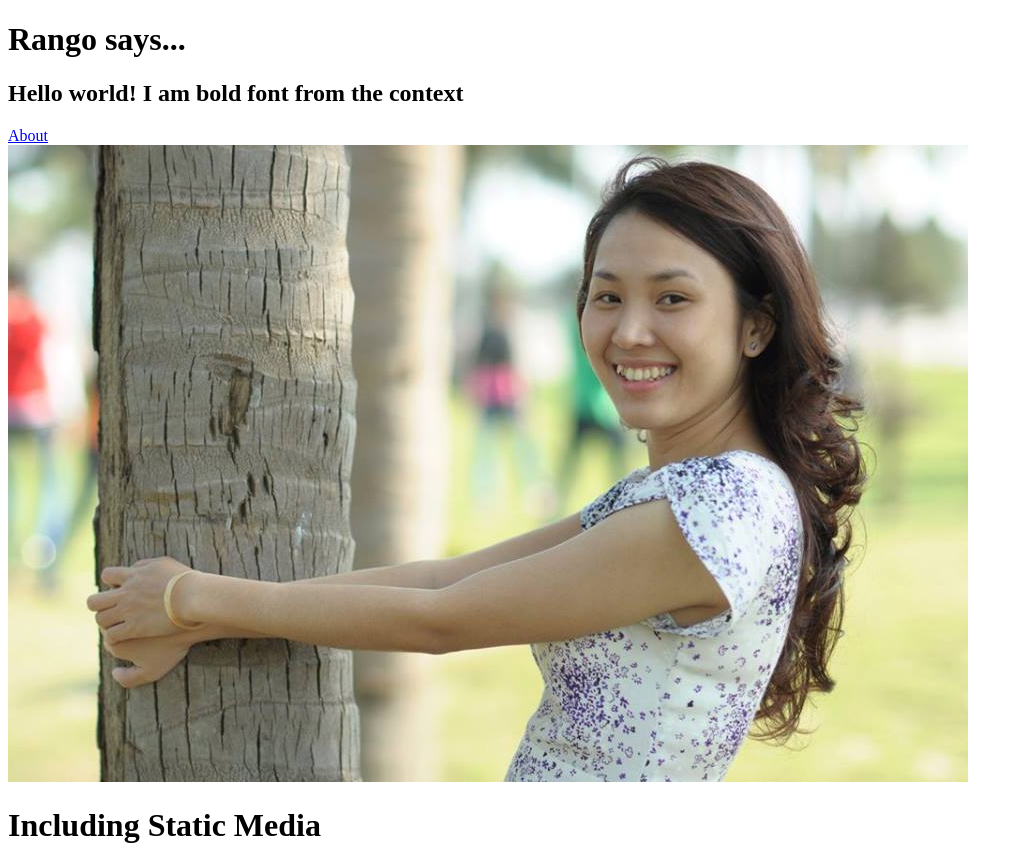
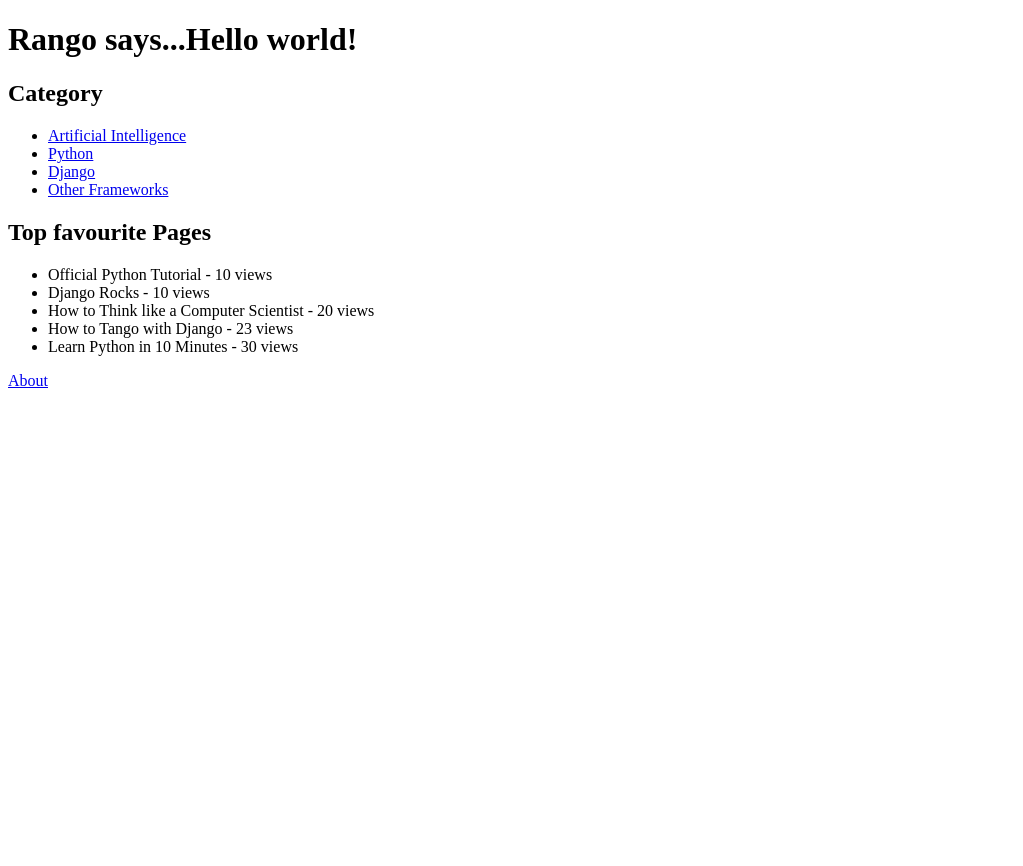
Before and after one commit to quyle13/djangoproject, a Django app: page /rango/ in a window 1280 px wide. Shown: the whole page, without its empty margins (0-1023 px from the left). After the commit the page ends 388 px from the top, so only its background shows below. Run offline with Django 3.2, Linux system fonts and the light colour scheme; data comes from the database, SQL or seed files in the repository; both versions use the stored data as it was after the commit.

Commit message:
Chapter 7 - slug field, pass parameter

```diff
--- a/tango_with_django_projects/rango/admin.py
+++ b/tango_with_django_projects/rango/admin.py
@@ -1,9 +1,12 @@
 from django.contrib import admin
 from rango.models import Category,Page
 # Register your models here.
-admin.site.register(Category)
+
 
 
 class PageAdmin(admin.ModelAdmin):
 	list_display = ('title', 'category', 'url')
+class CategoryAdmin(admin.ModelAdmin):
+	prepopulated_fields = {'slug':('name',)}
 admin.site.register(Page,PageAdmin)
+admin.site.register(Category,CategoryAdmin)
--- a/tango_with_django_projects/rango/models.py
+++ b/tango_with_django_projects/rango/models.py
@@ -1,12 +1,18 @@
 from django.db import models
+from django.template.defaultfilters import slugify
+
 
 class Category(models.Model):
 	name = models.CharField(max_length=128,unique=True)
 	views = models.IntegerField(default=0)
 	likes = models.IntegerField(default=0)
-
+	slug = models.SlugField()
 	def __unicode__(self):
 		return self.name
+	def save(self,*args, **kwargs):
+		self.slug = slugify(self.name)
+		super(Category,self).save(*args,**kwargs)
+
 class Page(models.Model):
 	category = models.ForeignKey(Category)
 	title = models.CharField(max_length=128)
--- a/tango_with_django_projects/rango/urls.py
+++ b/tango_with_django_projects/rango/urls.py
@@ -3,7 +3,9 @@ from rango import views
 from django.conf import settings
 
 urlpatterns = patterns('',
-        url(r'^$', views.index, name='index'),url(r'^about',views.about))
+        url(r'^$', views.index, name='index'),url(r'^about/$',views.about,name="About"),
+        url(r'^category/(?P<category_name_slug>[\w\-]+)/$',views.category,name="Category",)
+        )
 
 if settings.DEBUG:
 	urlpatterns += patterns('django.views.static',(r'^media/(?P<path>.*)',
--- a/tango_with_django_projects/rango/views.py
+++ b/tango_with_django_projects/rango/views.py
@@ -1,9 +1,18 @@
 from django.shortcuts import render
 
 from django.http import HttpResponse
+from rango.models import Category
+from rango.models import Page
 
 def index(request):
-	context_dict = {'boldmessage':'I am bold font from the context'}
+	#-likes: sort by descending order
+	#:5 slice and dice array
+	context_dict = {}
+	category_list = Category.objects.order_by("-likes")[:5]
+	context_dict ['categories'] = category_list
+
+	top_viewed_page = Page.objects.order_by("views")[:5]
+	context_dict ['pages'] = top_viewed_page
 	#render function: take user input request
 	#template of file name
 
@@ -11,3 +20,18 @@ def index(request):
 
 def about(request):
 	return render(request,'rango/about.html')
+
+def category(request,category_name_slug):
+	returned_value = {}
+
+	try:
+          	category = Category.objects.get(slug=category_name_slug)
+          	returned_value["category_name"] = category.name
+
+          	pages = Page.objects.filter(category=category)
+          	returned_value["pages"] = pages
+          	returned_value["category"] = category
+	except Category.DoesNotExist:
+		pass
+
+	return render(request,"rango/category.html",returned_value)
--- a/tango_with_django_projects/templates/rango/index.html
+++ b/tango_with_django_projects/templates/rango/index.html
@@ -1,22 +1,40 @@
 <!DOCTYPE html>
 <html>
-   {% load static %}
+
     <head>
         <title>Rango</title>
-        <link rel="stylesheet" href="{% static "css/base.css" %}" /> <!-- CSS -->
-        <script src="{% static "js/jquery.js" %}"></script> <!-- JavaScript -->
+
     </head>
 
     <body>
-        <h1>Rango says...</h1>
-        <h2> Hello world! <strong>{{ boldmessage }}</strong><br /></h2>
-        <a href="/rango/about/">About</a><br />
+        <h1>Rango says...Hello world!</h1>
+        <h2>Category</h2>
 
-        <img src="{% static "image/TT_1.jpg"%}" />
+       {% if categories %}
+
+           <ul>
+              {% for category in categories  %}
+              <li><a href="/rango/category/{{ category.slug}}"> {{ category.name }} </a> </li>
+              {% endfor %}
+           </ul>
+        {% else %}
+            <strong>There are no categories present.</strong>
+       {% endif %}
+
+       <h2>Top favourite Pages </h2>
+       {% if pages %}
+          <ul>
+              {% for page in pages %}
+               <li> {{page.title}} - {{page.views}} views </li>
+              {% endfor %}
+          </ul>
+       {% else %}
+           There are no pages which are clicked.
+       {% endif %}
 
 
-        <h1> Including Static Media </h1	>
 
+    <a href="/rango/about/">About</a>
     </body>
 
 </html>
```
Also changed, not shown: tango_with_django_projects/populate_rango.py (+8 -8 lines), tango_with_django_projects/templates/rango/category.html (added, +25 -0 lines), tango_with_django_projects/db.sqlite3, tango_with_django_projects/rango/migrations/0003_category_slug.py (added), 5 other files.
